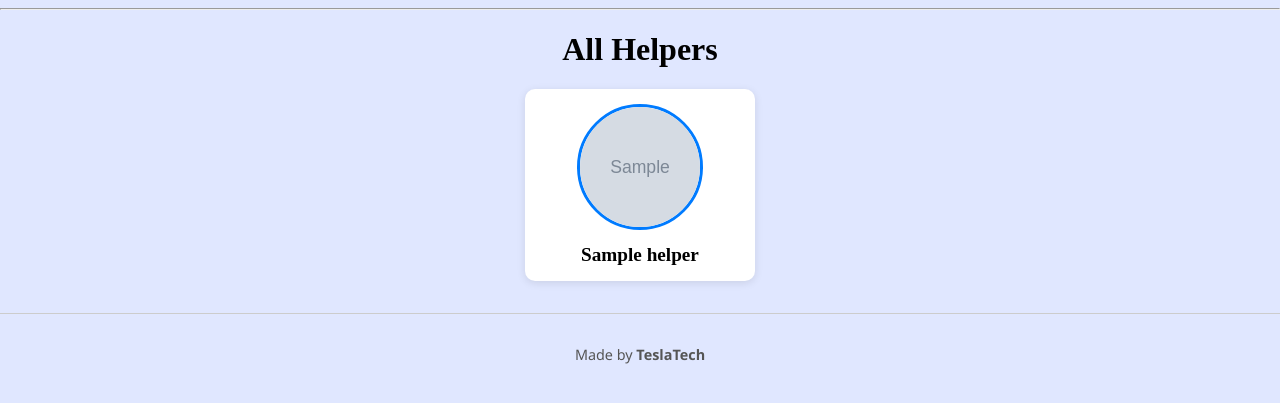
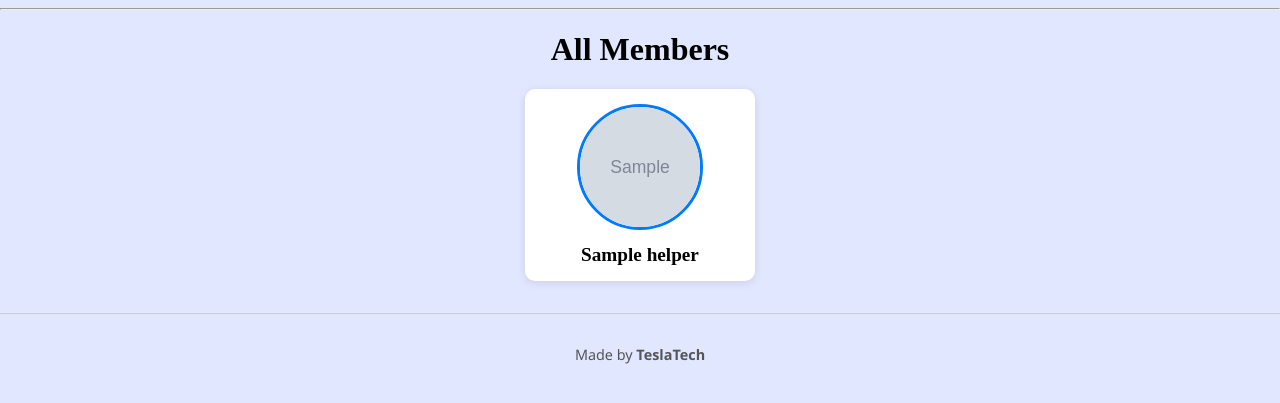
Before and after one commit to teshahriar/TopicDekho, a Flask app: page /helpers in a window 1280 px wide. Shown: the part 86-489 px from the top of the page. Run offline with Flask 3, Linux system fonts and the light colour scheme; grey boxes marked "Sample" are stand-in pictures; a database or web service that is not in the repository returns one stand-in record (values such as "Sample title"); some libraries are stand-ins or nearby versions.

Commit message:
Update helpers.html

```diff
--- a/templates/helpers.html
+++ b/templates/helpers.html
@@ -5,7 +5,7 @@
 {% endblock %}
 
 {% block content %}
-  <h1 style="text-align:center;">All Helpers</h1>
+  <h1 style="text-align:center;">All Members</h1>
   <div class="container">
     {% for helper in helpers %}
       <div class="card" onclick="toggleContact(this)">
```
